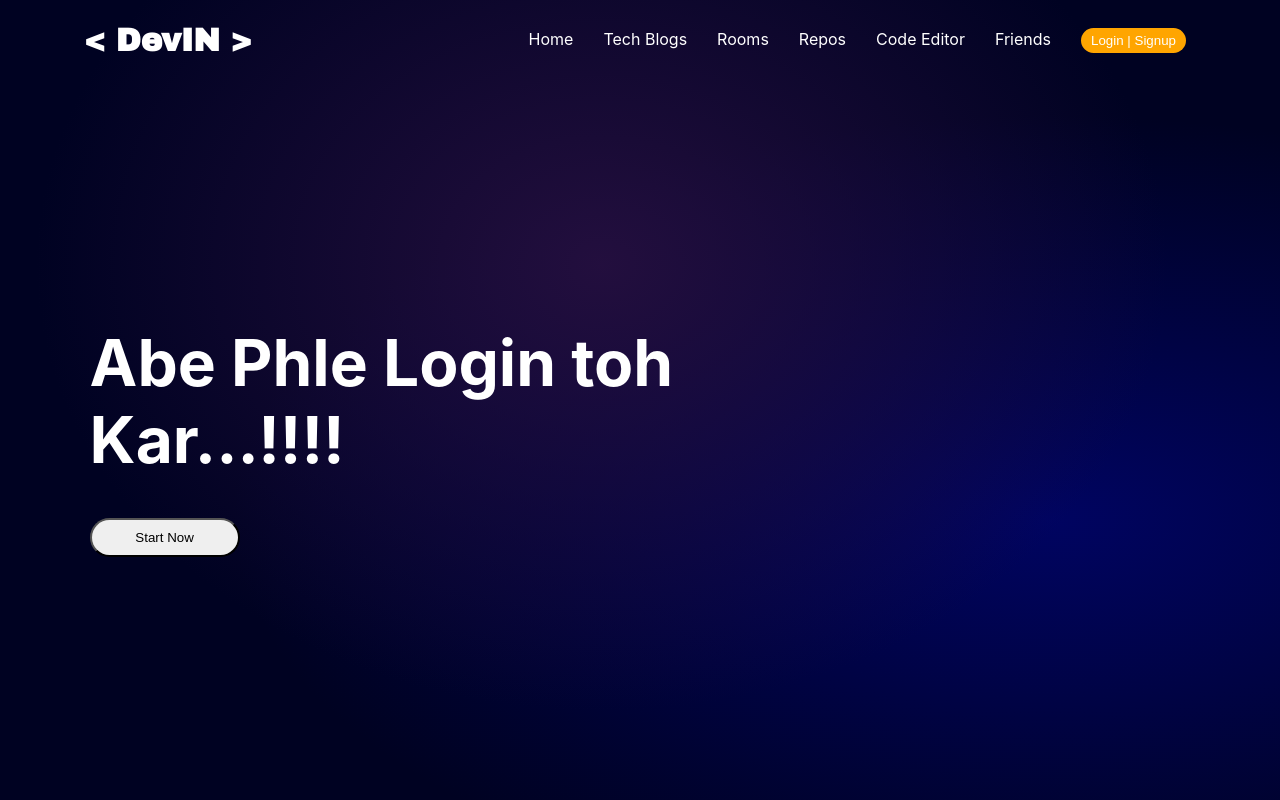
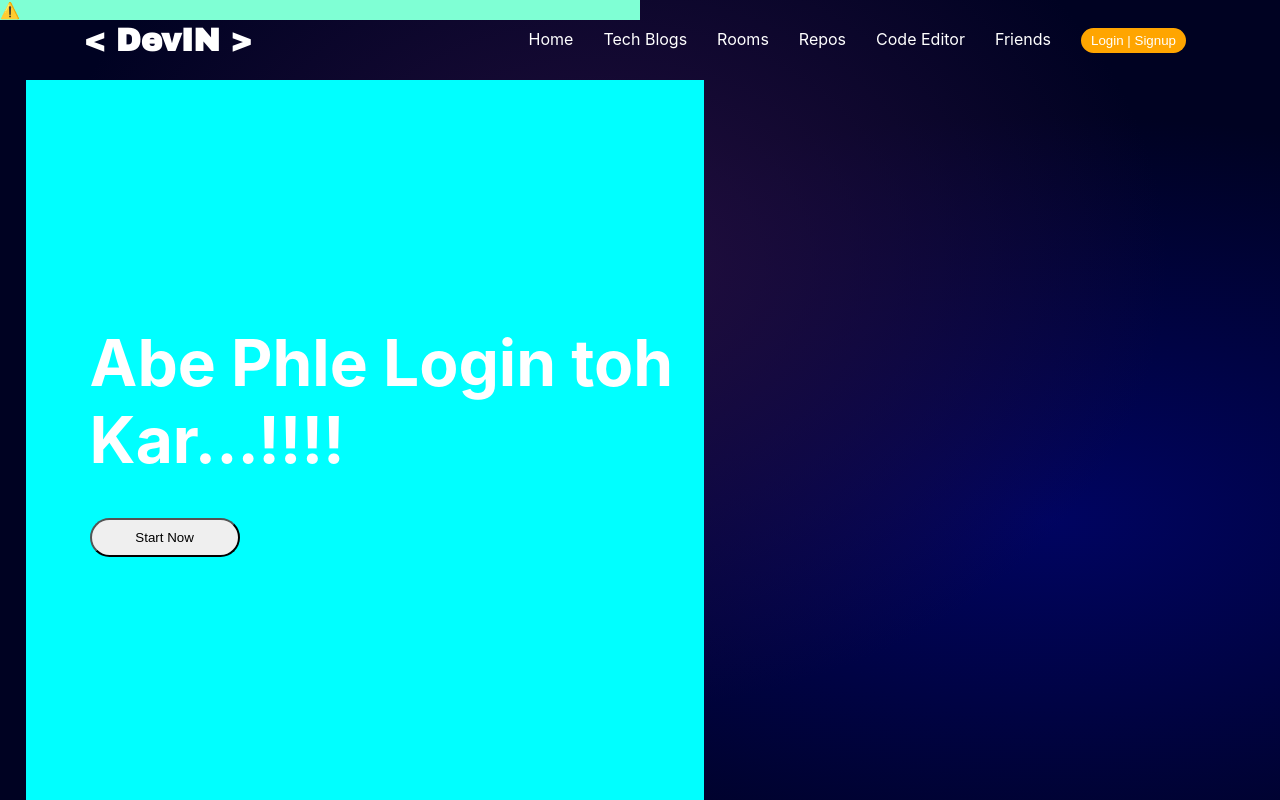
Before and after one commit to shardakumari505/webdevnelan, a React (Create React App) app: page / in a window 1280 px wide. Built offline with nearby package versions, Linux system fonts and the light colour scheme; no server answers.

Commit message:
added lottie animation to homepage

```diff
--- a/public/index.html
+++ b/public/index.html
@@ -29,7 +29,10 @@
   </head>
   <body>
     <noscript>You need to enable JavaScript to run this app.</noscript>
-    <div id="root"></div>
+    <div id="root">
+
+    </div>
+
     <!--
       This HTML file is a template.
       If you open it directly in the browser, you will see an empty page.
@@ -40,5 +43,6 @@
       To begin the development, run `npm start` or `yarn start`.
       To create a production bundle, use `npm run build` or `yarn build`.
     -->
+    <script src="https://unpkg.com/@lottiefiles/lottie-player@latest/dist/lottie-player.js"></script>
   </body>
 </html>
--- a/src/components/image-slider-component/image-slider.component.jsx
+++ b/src/components/image-slider-component/image-slider.component.jsx
@@ -26,6 +26,13 @@ const ImageSlider = () => {
             <h3 className="home-text-subtitle-2">with COMPANY</h3> */}
             <button className="home-start-button">Start Now</button>
           </div>
+          <div className="home-page-lottie-animation"><lottie-player
+            src="https://assets5.lottiefiles.com/packages/lf20_oyi9a28g.json"
+            background="transparent"
+            speed="2"
+            loop
+            autoplay
+          ></lottie-player></div>
          </div>)
 }
 export default ImageSlider;
--- a/src/components/image-slider-component/image-slider.styles.scss
+++ b/src/components/image-slider-component/image-slider.styles.scss
@@ -2,6 +2,7 @@
     height: 100vh;
     width: 100%;
     display: flex;
+    flex-direction: row;
     background-color: #111927;
     background-image:
         radial-gradient(at 47% 33%, hsl(144.74, 100%, 38%) 0, transparent 59%),
@@ -45,7 +46,7 @@
 .home-page-text{
     z-index: 10;
     height: 90vh;
-    width: 50%;
+    width: 48%;
     margin-left: 2%;
     padding-left: 5vw;
     display: flex;
@@ -56,7 +57,7 @@
     text-align: left;
     justify-content: center;
     color: var(--textcol);
-    // background-color: aqua;
+    background-color: aqua;
 
 }
 .home-start-button{
@@ -77,3 +78,7 @@
 .home-text-subtitle-2{
     font-size: 2rem;
 }
+.home-page-lottie-animation{
+    width: 50%;
+    background-color: aquamarine;
+}
```
